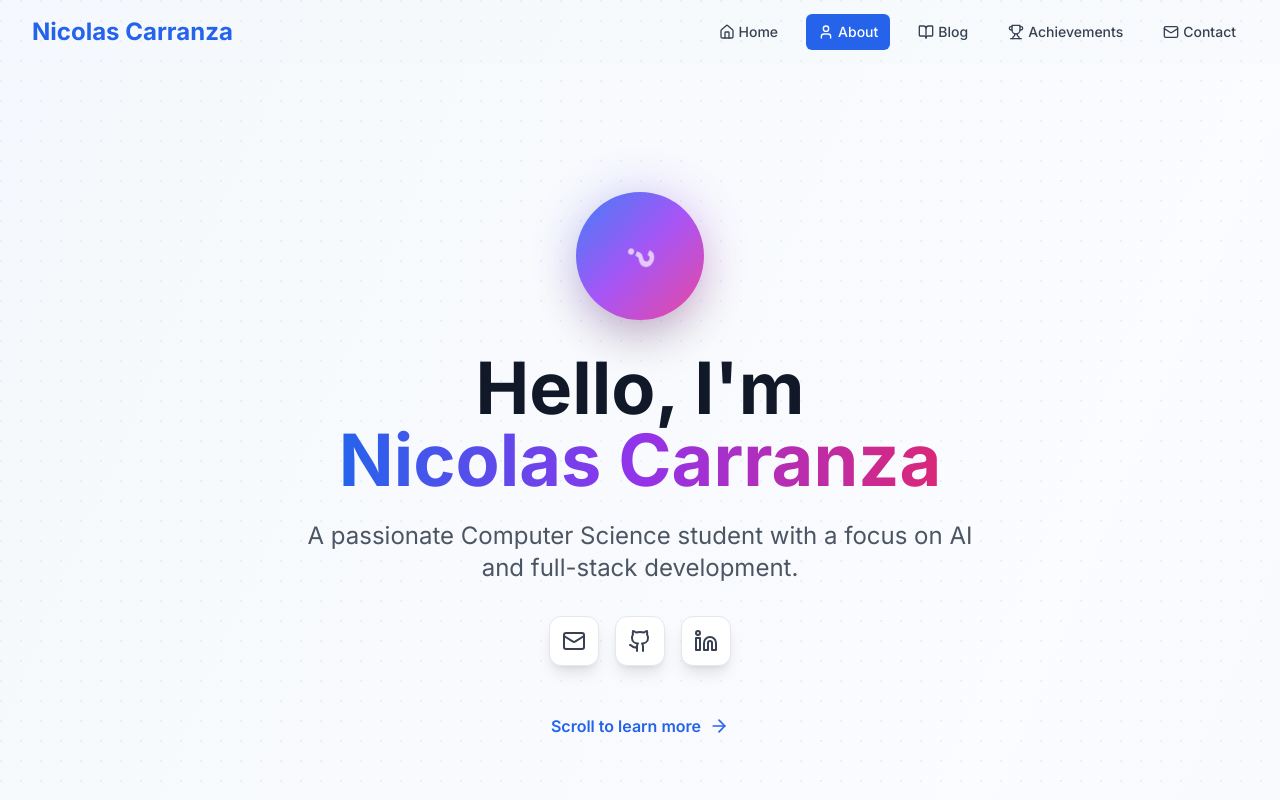
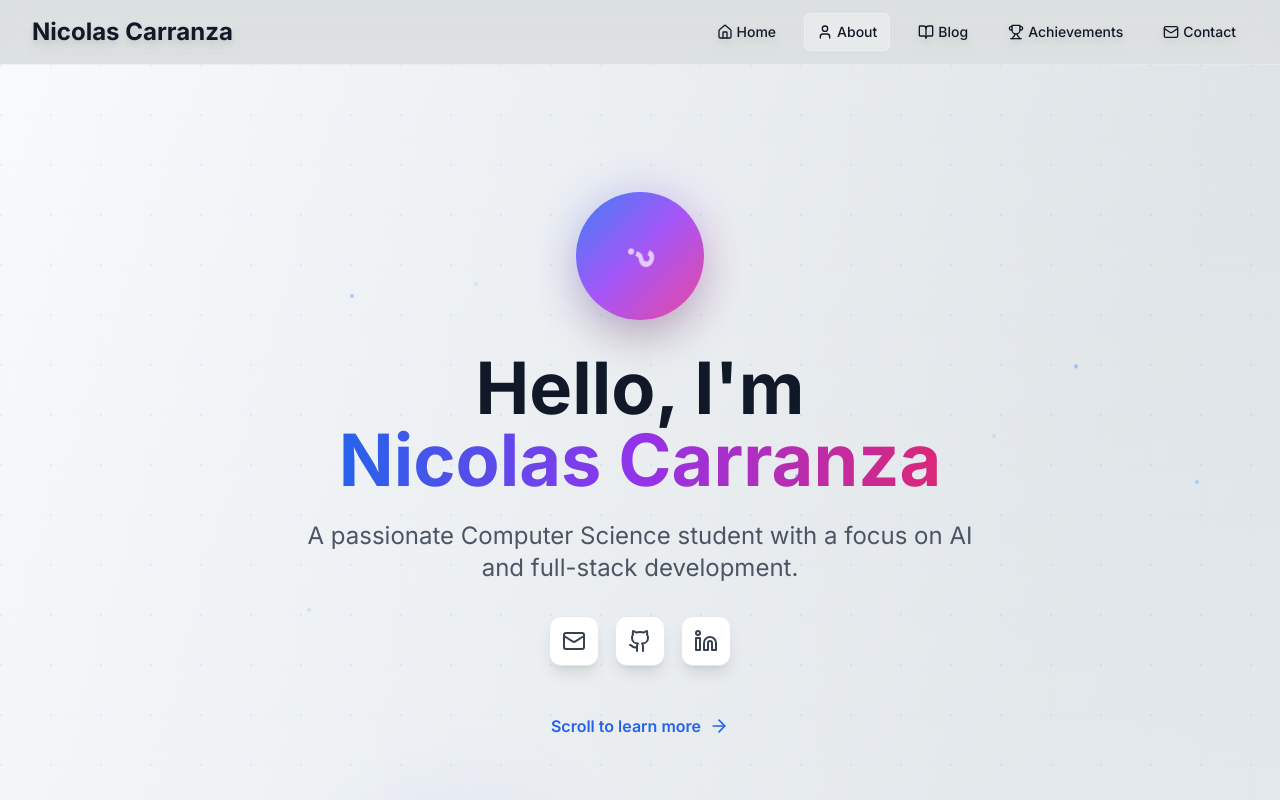
Before and after one commit to Nicolas-Carranza/personal-blog, a Next.js app: page /about in a window 1280 px wide. Shown: the top 800 px of the page. Built offline with nearby package versions, Linux system fonts and the light colour scheme.

Commit message:
Fixed the background

```diff
--- a/src/app/about/page.tsx
+++ b/src/app/about/page.tsx
@@ -14,6 +14,7 @@ import {
   Sparkles,
   Zap
 } from 'lucide-react'
+import PageBackground from '@/components/PageBackground'
 
 export default function AboutPage() {
   const skills = [
@@ -52,19 +53,7 @@ export default function AboutPage() {
   }
 
   return (
-    <div className="min-h-screen bg-gradient-to-br from-gray-50 via-white to-gray-100 dark:from-gray-950 dark:via-gray-900 dark:to-gray-800">
-      {/* Background Pattern */}
-      <div className="absolute inset-0 opacity-30 dark:opacity-20">
-        <div className="absolute inset-0 bg-blue-50 dark:bg-blue-900/10">
-          <div className="absolute inset-0 bg-gradient-to-r from-blue-500/10 to-purple-500/10 bg-repeat"
-               style={{
-                 backgroundImage: `radial-gradient(circle at 1px 1px, rgba(59, 130, 246, 0.3) 1px, transparent 0)`,
-                 backgroundSize: '20px 20px'
-               }}
-          />
-        </div>
-      </div>
-
+    <PageBackground variant="dotgrid" className="min-h-screen">
       {/* Hero Section */}
       <motion.section
         className="relative pt-32 pb-20"
@@ -348,12 +337,7 @@ export default function AboutPage() {
           >
             {/* Background Pattern */}
             <div className="absolute inset-0 opacity-10">
-              <div className="absolute inset-0 bg-white/5 bg-repeat"
-                   style={{
-                     backgroundImage: `radial-gradient(circle at 2px 2px, rgba(148, 163, 184, 0.3) 1px, transparent 0)`,
-                     backgroundSize: '30px 30px'
-                   }}
-              />
+              <div className="absolute inset-0 bg-white/5 bg-repeat bg-[radial-gradient(circle_at_2px_2px,rgba(148,163,184,0.3)_1px,transparent_0)] bg-[length:30px_30px]" />
             </div>
 
             <div className="relative z-10">
@@ -393,6 +377,6 @@ export default function AboutPage() {
           </motion.div>
         </div>
       </motion.section>
-    </div>
+    </PageBackground>
   )
 }
--- a/src/app/achievements/page.tsx
+++ b/src/app/achievements/page.tsx
@@ -1,7 +1,10 @@
+import PageBackground from '@/components/PageBackground'
+
 export default function AchievementsPage() {
   return (
-    <div className="min-h-screen bg-gray-50 dark:bg-gray-900 py-20">
-      <div className="container mx-auto px-4 sm:px-6 lg:px-8">
+    <PageBackground variant="dotgrid" className="min-h-screen">
+      <div className="py-20">
+        <div className="container mx-auto px-4 sm:px-6 lg:px-8">
         <div className="max-w-6xl mx-auto">
           <h1 className="text-4xl font-bold text-gray-900 dark:text-white mb-8 text-center">
             Achievements & Portfolio
@@ -280,8 +283,9 @@ export default function AchievementsPage() {
               </div>
             </div>
           </div>
+          </div>
         </div>
       </div>
-    </div>
+    </PageBackground>
   )
 }
--- a/src/app/blog/page.tsx
+++ b/src/app/blog/page.tsx
@@ -3,6 +3,7 @@
 import { motion } from 'framer-motion'
 import Link from 'next/link'
 import { Calendar, Clock, ArrowRight, Tag } from 'lucide-react'
+import PageBackground from '@/components/PageBackground'
 
 export default function BlogPage() {
   const blogPosts = [
@@ -44,9 +45,10 @@ export default function BlogPage() {
   const categories = ["All", "Career", "Entrepreneurship", "AI & Tech"]
 
   return (
-    <div className="min-h-screen bg-gray-50 dark:bg-gray-900 py-20">
-      <div className="container mx-auto px-4 sm:px-6 lg:px-8">
-        <div className="max-w-6xl mx-auto">
+    <PageBackground variant="dotgrid" className="min-h-screen">
+      <div className="py-20">
+        <div className="container mx-auto px-4 sm:px-6 lg:px-8">
+          <div className="max-w-6xl mx-auto">
           {/* Header */}
           <motion.div
             className="text-center mb-16"
@@ -197,8 +199,9 @@ export default function BlogPage() {
               </motion.button>
             </div>
           </motion.div>
+          </div>
         </div>
       </div>
-    </div>
+    </PageBackground>
   )
 }
--- a/src/app/contact/page.tsx
+++ b/src/app/contact/page.tsx
@@ -2,6 +2,7 @@
 
 import { useState } from 'react'
 import { Mail, MapPin, Phone, Send } from 'lucide-react'
+import PageBackground from '@/components/PageBackground'
 
 export default function ContactPage() {
   const [formData, setFormData] = useState({
@@ -25,9 +26,10 @@ export default function ContactPage() {
   }
 
   return (
-    <div className="min-h-screen bg-gray-50 dark:bg-gray-900 py-20">
-      <div className="container mx-auto px-4 sm:px-6 lg:px-8">
-        <div className="max-w-6xl mx-auto">
+    <PageBackground variant="dotgrid" className="min-h-screen">
+      <div className="py-20">
+        <div className="container mx-auto px-4 sm:px-6 lg:px-8">
+          <div className="max-w-6xl mx-auto">
           <h1 className="text-4xl font-bold text-gray-900 dark:text-white mb-8 text-center">
             Get In Touch
           </h1>
@@ -139,9 +141,10 @@ export default function ContactPage() {
                 </button>
               </form>
             </div>
+            </div>
           </div>
         </div>
       </div>
-    </div>
+    </PageBackground>
   )
 }
--- a/src/app/layout.tsx
+++ b/src/app/layout.tsx
@@ -19,7 +19,7 @@ export default function RootLayout({
   return (
     <html lang="en" suppressHydrationWarning>
       <body className={inter.className} suppressHydrationWarning>
-        <div className="min-h-screen bg-gradient-to-br from-gray-50 to-white dark:from-gray-900 dark:to-gray-800">
+        <div className="min-h-screen">
           <Navigation />
           <main className="pt-16">
             {children}
--- a/src/components/Navigation.tsx
+++ b/src/components/Navigation.tsx
@@ -28,12 +28,18 @@ const Navigation = () => {
 
   return (
     <nav className={`fixed top-0 w-full z-50 transition-all duration-300 ${
-      scrolled ? 'bg-white/80 backdrop-blur-md shadow-lg' : 'bg-transparent'
+      scrolled
+        ? 'bg-white/5 dark:bg-gray-900/5 backdrop-blur-sm border-b border-white/10 dark:border-gray-700/10'
+        : 'bg-white/15 dark:bg-gray-900/15 backdrop-blur-md border-b border-white/20 dark:border-gray-700/20'
     }`}>
       <div className="container mx-auto px-4 sm:px-6 lg:px-8">
         <div className="flex items-center justify-between h-16">
           <div className="flex-shrink-0">
-            <Link href="/" className="text-2xl font-bold text-primary-600">
+            <Link href="/" className={`text-2xl font-bold transition-colors duration-200 ${
+              scrolled
+                ? 'text-gray-800 dark:text-gray-200 drop-shadow-sm'
+                : 'text-gray-900 dark:text-white drop-shadow-lg'
+            }`}>
               Nicolas Carranza
             </Link>
           </div>
@@ -48,10 +54,12 @@ const Navigation = () => {
                   <Link
                     key={item.href}
                     href={item.href}
-                    className={`flex items-center space-x-1 px-3 py-2 rounded-md text-sm font-medium transition-colors duration-200 ${
+                    className={`flex items-center space-x-1 px-3 py-2 rounded-md text-sm font-medium transition-all duration-200 ${
                       isActive
-                        ? 'bg-primary-600 text-white'
-                        : 'text-gray-700 hover:bg-primary-50 hover:text-primary-600'
+                        ? 'bg-white/20 dark:bg-gray-800/30 text-gray-900 dark:text-white backdrop-blur-sm border border-white/30 dark:border-gray-700/30'
+                        : scrolled
+                        ? 'text-gray-600 dark:text-gray-400 hover:bg-white/10 dark:hover:bg-gray-800/20 hover:text-gray-800 dark:hover:text-gray-200'
+                        : 'text-gray-900 dark:text-white hover:bg-white/10 dark:hover:bg-gray-800/20 drop-shadow-lg'
                     }`}
                   >
                     <Icon className="w-4 h-4" />
@@ -66,7 +74,7 @@ const Navigation = () => {
           <div className="md:hidden">
             <button
               onClick={() => setIsOpen(!isOpen)}
-              className="inline-flex items-center justify-center p-2 rounded-md text-gray-700 hover:text-primary-600 hover:bg-gray-100 focus:outline-none focus:ring-2 focus:ring-inset focus:ring-primary-500"
+              className="inline-flex items-center justify-center p-2 rounded-md text-gray-700 dark:text-gray-300 hover:bg-white/10 dark:hover:bg-gray-800/20 hover:text-gray-900 dark:hover:text-white focus:outline-none focus:ring-2 focus:ring-inset focus:ring-white/30 backdrop-blur-sm transition-all duration-200"
             >
               {isOpen ? <X className="w-6 h-6" /> : <Menu className="w-6 h-6" />}
             </button>
@@ -76,7 +84,7 @@ const Navigation = () => {
         {/* Mobile Navigation */}
         {isOpen && (
           <div className="md:hidden">
-            <div className="px-2 pt-2 pb-3 space-y-1 sm:px-3 bg-white rounded-lg mt-2 shadow-lg">
+            <div className="px-2 pt-2 pb-3 space-y-1 sm:px-3 bg-white/10 dark:bg-gray-900/20 backdrop-blur-md border-t border-white/20 dark:border-gray-700/20 mt-2">
               {navItems.map((item) => {
                 const Icon = item.icon
                 const isActive = pathname === item.href
@@ -84,10 +92,10 @@ const Navigation = () => {
                   <Link
                     key={item.href}
                     href={item.href}
-                    className={`flex items-center space-x-2 px-3 py-2 rounded-md text-base font-medium transition-colors duration-200 ${
+                    className={`flex items-center space-x-2 px-3 py-2 rounded-md text-base font-medium transition-all duration-200 ${
                       isActive
-                        ? 'bg-primary-600 text-white'
-                        : 'text-gray-700 hover:bg-primary-50 hover:text-primary-600'
+                        ? 'bg-white/20 dark:bg-gray-800/30 text-gray-900 dark:text-white backdrop-blur-sm border border-white/30 dark:border-gray-700/30'
+                        : 'text-gray-700 dark:text-gray-300 hover:bg-white/10 dark:hover:bg-gray-800/20 hover:text-gray-900 dark:hover:text-white'
                     }`}
                     onClick={() => setIsOpen(false)}
                   >
--- /dev/null
+++ b/src/components/PageBackground.tsx
@@ -0,0 +1,47 @@
+'use client'
+
+import {
+  DotGridBackground,
+  GeometricMeshBackground,
+  OrganicBlobBackground,
+  GridGlowBackground,
+  ParticlesFieldBackground,
+  NeuralNetworkBackground
+} from './backgrounds/BackgroundVariants'
+
+interface PageBackgroundProps {
+  variant?: 'dotgrid' | 'geometric' | 'organic' | 'gridglow' | 'particles' | 'neural'
+  children: React.ReactNode
+  className?: string
+}
+
+export const PageBackground = ({
+  variant = 'dotgrid',
+  children,
+  className = "min-h-screen"
+}: PageBackgroundProps) => {
+  const backgroundComponents = {
+    dotgrid: DotGridBackground,
+    geometric: GeometricMeshBackground,
+    organic: OrganicBlobBackground,
+    gridglow: GridGlowBackground,
+    particles: ParticlesFieldBackground,
+    neural: NeuralNetworkBackground
+  }
+
+  const BackgroundComponent = backgroundComponents[variant]
+
+  return (
+    <div className={`${className} relative overflow-hidden`}>
+      {/* Dynamic Background */}
+      <BackgroundComponent />
+
+      {/* Page Content */}
+      <div className="relative z-10">
+        {children}
+      </div>
+    </div>
+  )
+}
+
+export default PageBackground
```
Also changed, not shown: 2 other files (tests, documents, lock files or other folders).
